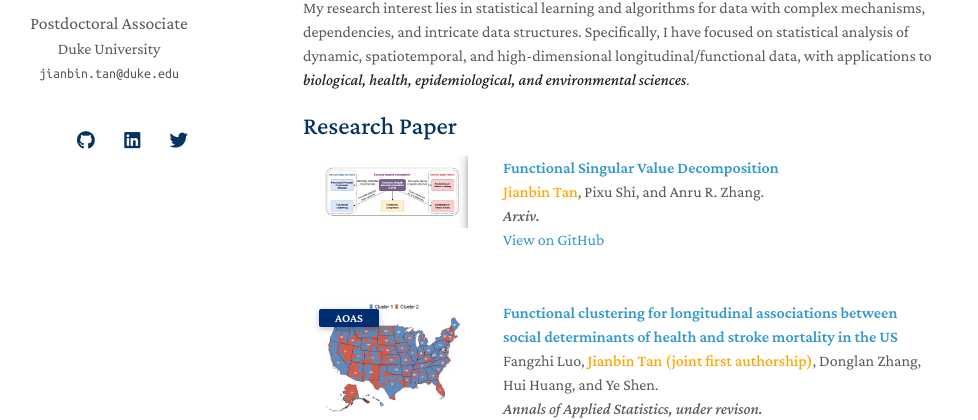
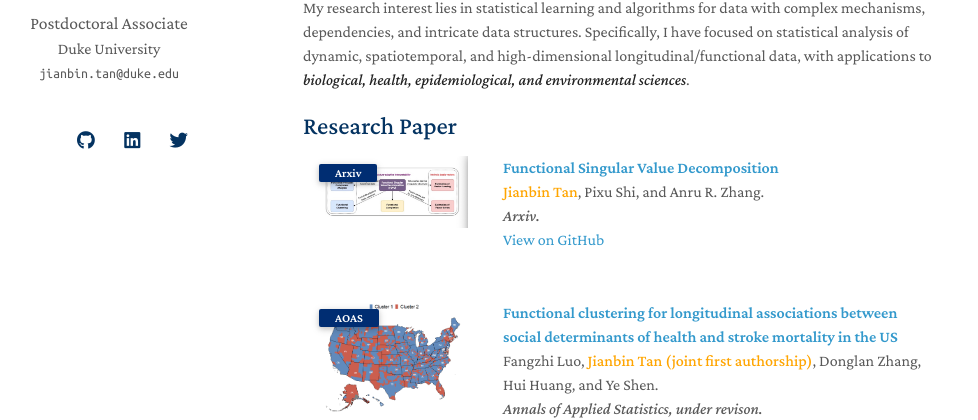
Before and after one commit to Tan-jianbin/Tan-jianbin.github.io, a Jekyll site: the page built from index.md, in a window 1280 px wide and 900 px high. Shown: the part 277-697 px from the top of the window, without its empty margins (167-1145 px from the left). Built offline with Jekyll 4.4.1, drawn with Linux system fonts in a browser that asks for light colours; nearby versions of some CDN libraries; a style sheet for code colours, icons or effects is not loaded; our own code applies the rules of GitHub Pages for plain Markdown files.

Commit message:
Update publications.md

```diff
--- a/_includes/publications.md
+++ b/_includes/publications.md
@@ -24,6 +24,7 @@
 
    <div class="col-sm-3 abbr" style="position: relative;padding-right: 15px;padding-left: 15px;max-width: 150px;max-height: 150px">
     <img src="assets/img/fsvd.jpg" style="width: auto; height: auto">
+     <abbr class="badge">  Arxiv </abbr>
   </div>
   <div class="col-sm-9" style="position: relative;padding-right: 15px;padding-left: 20px;">
     <div class="title"><a href="https://arxiv.org/pdf/2410.03619">Functional Singular Value Decomposition</a></div>
```
